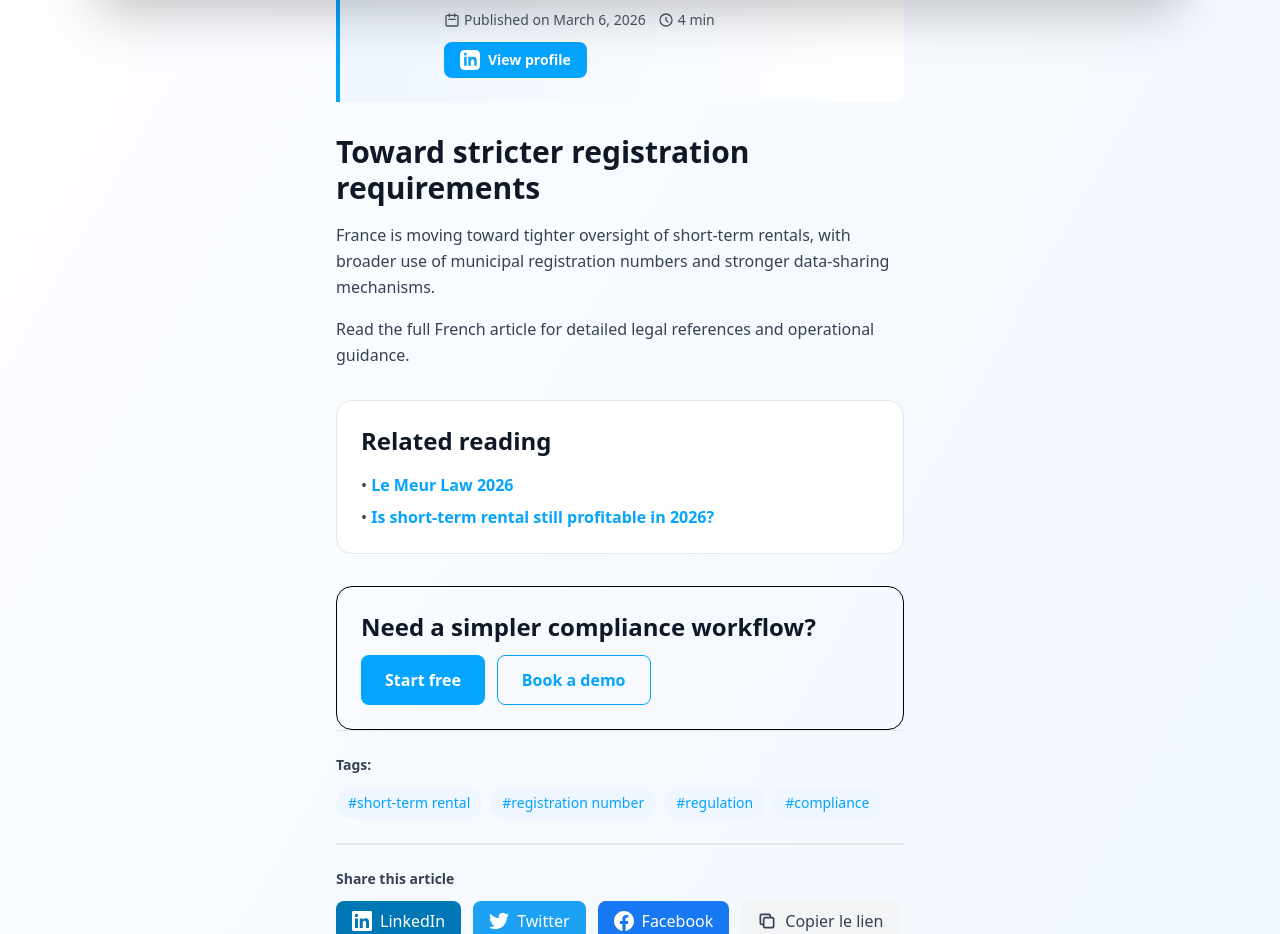
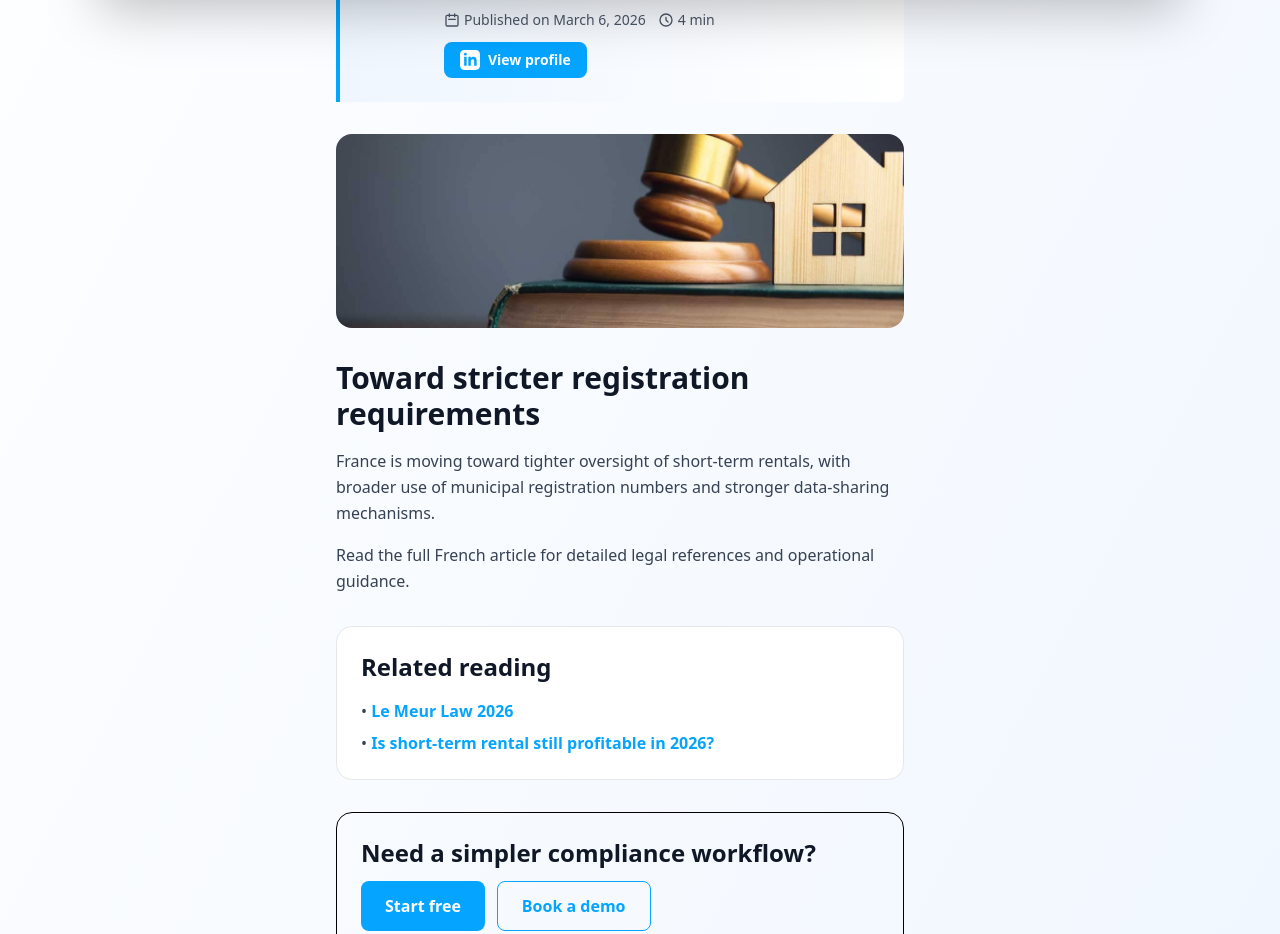
Before and after one commit to vernay/biloki, a Next.js app: page /en/blog/numero-enregistrement-obligatoire-meubles-tourisme in a window 1280 px wide. Shown: the part 780-1714 px from the top of the page. Built offline with nearby package versions, Linux system fonts and the light colour scheme; no server answers.

Commit message:
fix: affiche image hero dans article + renomme Marteau-justice.jpg (sans espace)

```diff
--- a/app/[locale]/blog/[slug]/page.tsx
+++ b/app/[locale]/blog/[slug]/page.tsx
@@ -339,6 +339,15 @@ export default async function BlogArticlePage({
               </header>
 
               {/* Article Content */}
+              {/* Featured image */}
+              <div className="mb-8 rounded-2xl overflow-hidden">
+                <img
+                  src={article.image}
+                  alt={article.title}
+                  className="w-full h-auto object-cover"
+                />
+              </div>
+
               <div
                 className="prose prose-lg prose-blue max-w-none
                   prose-headings:scroll-mt-24
--- a/lib/blog/articles-data/13-api-meubles-airbnb-abritel-reglementation-2026.ts
+++ b/lib/blog/articles-data/13-api-meubles-airbnb-abritel-reglementation-2026.ts
@@ -5,7 +5,7 @@ const article: BlogArticle = {
   category: "regulation",
   date: "2026-03-25",
   readTime: "8 min",
-  image: "/images/blog/Marteau justice.jpg",
+  image: "/images/blog/Marteau-justice.jpg",
   ogImage: "/images/blog/Marteau-og.jpg",
   featured: true,
   relatedSlugs: [
```
Also changed, not shown: public/images/blog/Marteau-justice.jpg (added).
